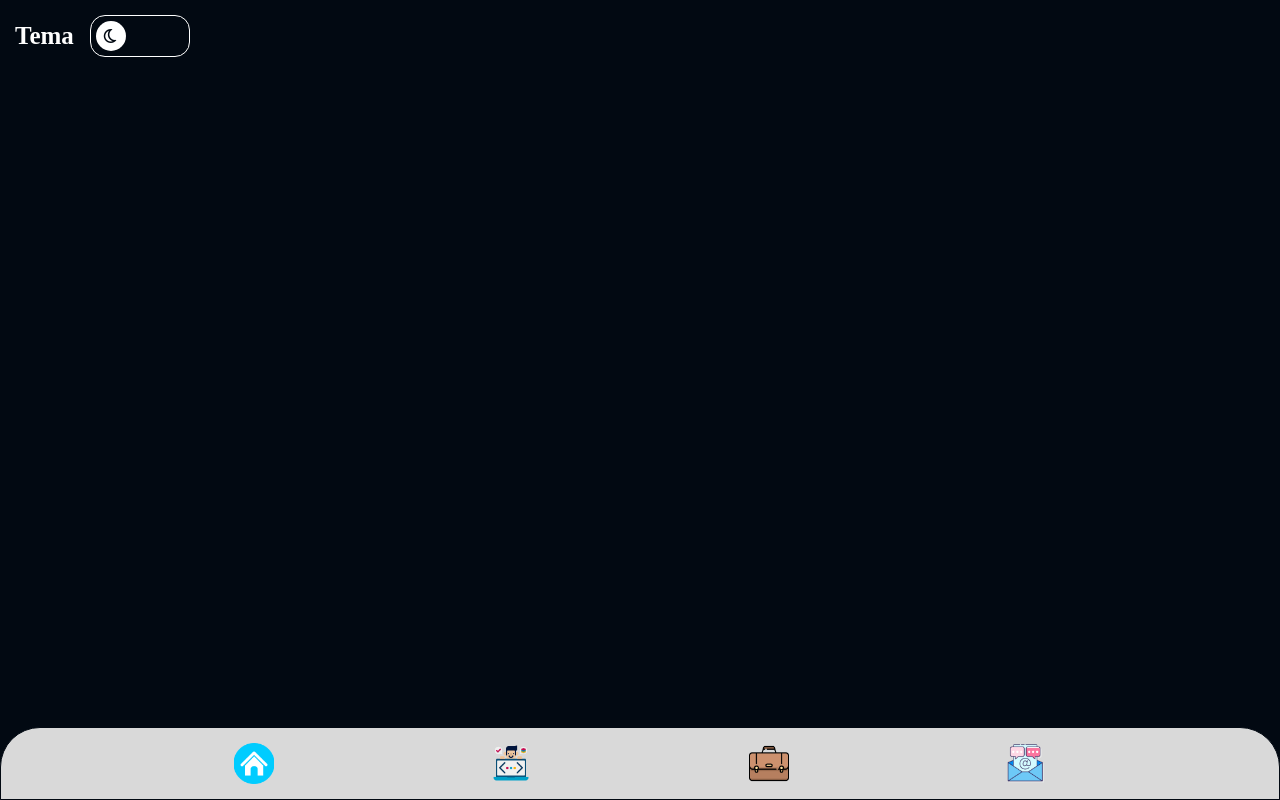
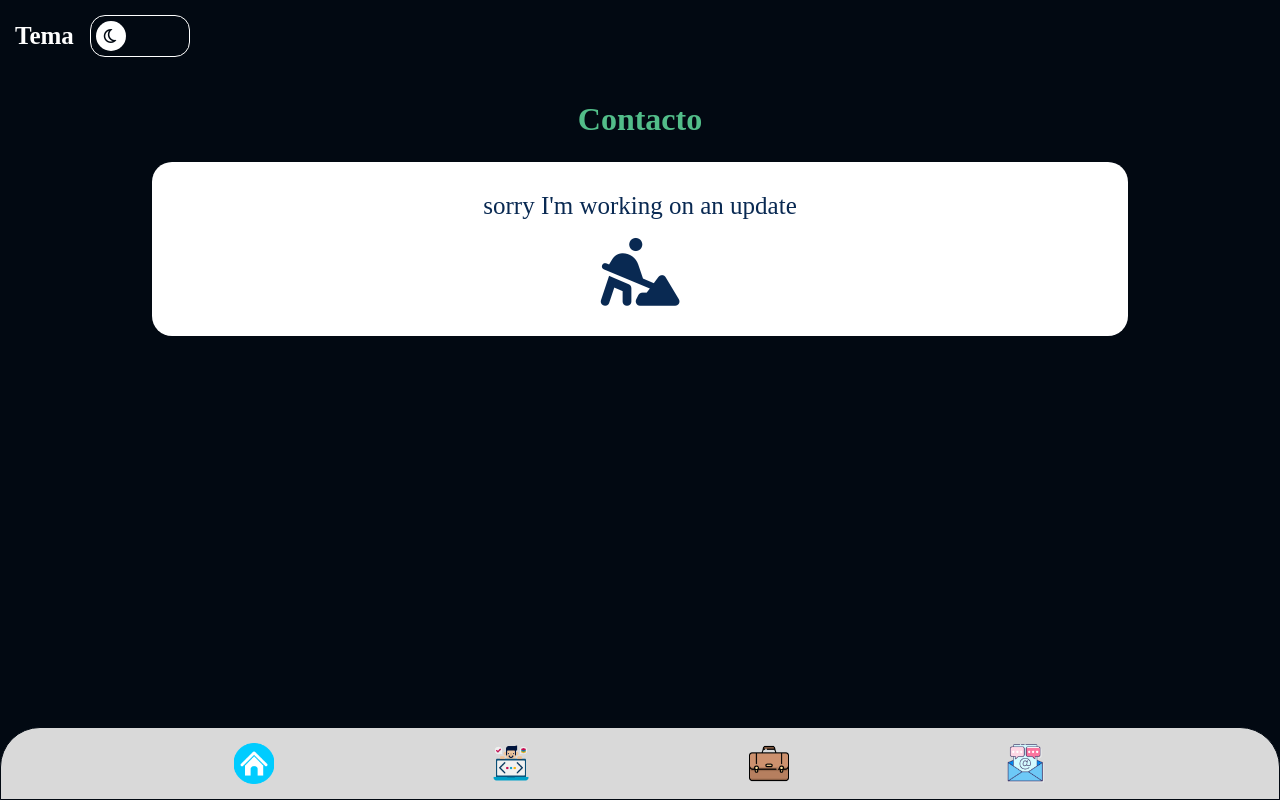
Before and after one commit to Fdlaurentis/Portafolio, a React (Vite) app: page /#/contact in a window 1280 px wide. Before the commit this address had no page. Built offline with nearby package versions, Linux system fonts and the light colour scheme; a web font is replaced by a local one.

Commit message:
Update working screen

```diff
--- a/src/App.css
+++ b/src/App.css
@@ -117,3 +117,21 @@
   cursor: pointer;
   color: #092952;
 }
+
+/***************************Container***************************/
+.container{
+  width: 80%;
+  display: flex;
+  flex-direction: column;
+  gap: 1rem;
+  align-items: center;
+  color: #092952;
+  border-radius: 20px;
+  text-align: center;
+  padding: 30px;
+  font-size: 25px;
+}
+
+.container > i {
+  font-size: 70px;
+}
--- a/src/App.jsx
+++ b/src/App.jsx
@@ -1,5 +1,5 @@
 import './App.css'
-import { About, Home, Stack } from './page'
+import { About, Contact, Home, Portfolio, Stack } from './page'
 import { HashRouter, Route, Routes } from 'react-router-dom'
 import NavBar from './componentes/NavBar/NavBar'
 import { useState } from 'react'
@@ -52,6 +52,8 @@ function App() {
           <Route path='/' element={<Home theme={theme} />} />
           <Route path='/about' element={<About />} />
           <Route path='/stack' element={<Stack theme={theme} />} />
+          <Route path='/portfolio' element={<Portfolio theme={theme} />} />
+          <Route path='/contact' element={<Contact theme={theme} />} />
         </Routes>
       </HashRouter>
     </div>
--- a/src/componentes/NavBar/NavBar.jsx
+++ b/src/componentes/NavBar/NavBar.jsx
@@ -12,8 +12,8 @@ const NavBar = () => {
         <div className={style.NavBar}>
             <img src={home} onClick = { () => navigate('/') }/>
             <img src={stack} onClick = { () => navigate('/stack') }/>
-            <img src={portafolio} />
-            <img src={email} />
+            <img src={portafolio} onClick = { () => navigate('/portfolio') }/>
+            <img src={email} onClick = { () => navigate('/contact') }/>
         </div>
     )
 }
--- /dev/null
+++ b/src/page/Contact.jsx
@@ -0,0 +1,21 @@
+const Contact = ( {theme} ) => {
+
+    return (
+        <div className="main">
+            <h1>Contacto</h1>
+            <div
+                className="container"
+                style={{
+                    background: theme ? '#ffffff' : '#52bd89'
+                }}
+            >
+                <span style={{ fontWeight: 'bloder' }}>
+                    sorry I'm working on an update
+                </span>
+                <i class="fa-solid fa-person-digging"></i>
+            </div>
+        </div>
+    )
+}
+
+export default Contact
--- /dev/null
+++ b/src/page/Portfolio.jsx
@@ -0,0 +1,21 @@
+const Portfolio = ({ theme }) => {
+
+    return (
+        <div className="main">
+            <h1>Portafolio</h1>
+            <div
+                className="container"
+                style={{
+                    background: theme ? '#ffffff' : '#52bd89'
+                }}
+            >
+                <span style={{ fontWeight: 'bloder' }}>
+                    sorry I'm working on an update
+                </span>
+                <i class="fa-solid fa-person-digging"></i>
+            </div>
+        </div>
+    )
+}
+
+export default Portfolio
--- a/src/page/Stack.jsx
+++ b/src/page/Stack.jsx
@@ -18,6 +18,17 @@ const Stack = ( {theme} ) => {
                 <i className="fa-brands fa-html5"></i>
                 <i className="fa-brands fa-css3-alt"></i>
             </div>
+            <div
+                className="container"
+                style={{
+                    background: theme ? '#ffffff' : '#52bd89'
+                }}
+            >
+                <span style={{ fontWeight: 'bloder' }}>
+                    sorry I'm working on an update
+                </span>
+                <i class="fa-solid fa-person-digging" style={{fontSize: '30px'}}></i>
+            </div>
         </div>
     )
 }
--- a/src/page/index.js
+++ b/src/page/index.js
@@ -1,3 +1,5 @@
 export { default as Home } from './Home'
 export { default as About } from './About'
 export { default as Stack } from './Stack'
+export { default as Portfolio } from './Portfolio'
+export { default as Contact } from './Contact'
```
Also changed, not shown: src/componentes/Cards/Cards.jsx (added, +9 -0 lines), src/images/foto.svg (added), 1 other file (tests, documents, lock files or other folders).
